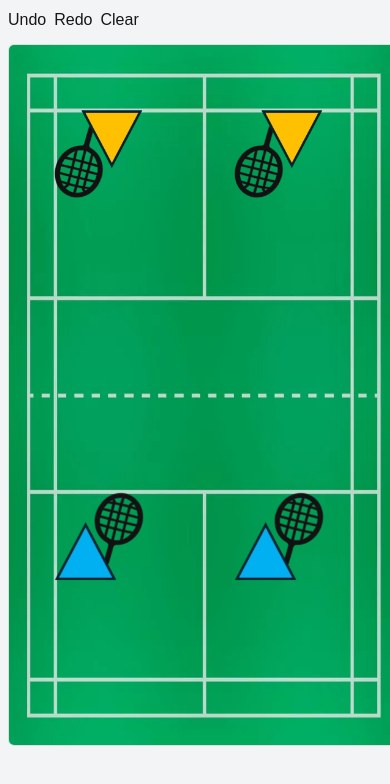
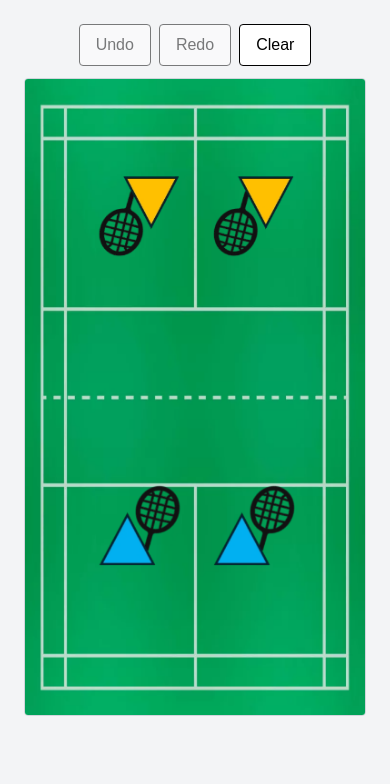
Before and after one commit to Misachu10032/badminton-debrief, a Next.js app: page / in a window 390 px wide. Shown: the top 784 px of the page. Built offline with nearby package versions, Linux system fonts and the light colour scheme.

Commit message:
mobile improvements

```diff
--- a/src/components/CanvasDraw/index.jsx
+++ b/src/components/CanvasDraw/index.jsx
@@ -1,10 +1,7 @@
 "use client";
 
 import { useEffect, useRef, useState, useCallback } from "react";
-import {
-  globalToLocal,
-  pointInSquareLocal,
-} from "./triangleUtils";
+import { globalToLocal, pointInSquareLocal } from "./triangleUtils";
 import useHistory from "./useHistory";
 
 export default function CanvasDraw({ strokeStyle = "#000", lineWidth = 2 }) {
@@ -32,22 +29,22 @@ export default function CanvasDraw({ strokeStyle = "#000", lineWidth = 2 }) {
   const initialShapes = [
     {
       id: "t1",
-      x: 0.25,
-      y: 0.18,
+      x: 0.35,
+      y: 0.25,
       size: 0.25,
       src: "/yellow.png",
       angle: Math.PI,
     },
     {
       id: "t2",
-      x: 0.75,
-      y: 0.18,
+      x: 0.7,
+      y: 0.25,
       size: 0.25,
       src: "/yellow.png",
       angle: Math.PI,
     },
-    { id: "t3", x: 0.25, y: 0.82, size: 0.25, src: "/blue.png", angle: 0 },
-    { id: "t4", x: 0.75, y: 0.82, size: 0.25, src: "/blue.png", angle: 0 },
+    { id: "t3", x: 0.35, y: 0.82, size: 0.25, src: "/blue.png", angle: 0 },
+    { id: "t4", x: 0.7, y: 0.82, size: 0.25, src: "/blue.png", angle: 0 },
   ];
 
   const [shapes, setShapes] = useState(
@@ -62,14 +59,35 @@ export default function CanvasDraw({ strokeStyle = "#000", lineWidth = 2 }) {
   // Responsive canvas
   useEffect(() => {
     const handleResize = () => {
-      const w = Math.min(window.innerWidth, 480);
-      const h = Math.min(window.innerHeight - 120, 700);
+      const isMobile = window.innerWidth <= 768;
+      const paddingRight = 16; // gap from right edge in px
+
+      let w, h;
+      if (isMobile) {
+        w = Math.min(window.innerWidth - paddingRight, 480);
+        h = Math.min(window.innerHeight - 30, 700);
+      } else {
+        w = Math.min(window.innerWidth, 480);
+        h = Math.min(window.innerHeight - 120, 700);
+      }
+
       setCanvasSize({ width: w, height: h });
+
+      // Rescale shapes proportionally
+      setShapes((prev) =>
+        prev.map((s) => ({
+          ...s,
+          x: (s.x / width) * w,
+          y: (s.y / height) * h,
+          size: (s.size / Math.min(width, height)) * Math.min(w, h),
+        }))
+      );
     };
+
     handleResize();
     window.addEventListener("resize", handleResize);
     return () => window.removeEventListener("resize", handleResize);
-  }, []);
+  }, [width, height]);
 
   // Load images and background
   useEffect(() => {
@@ -162,8 +180,8 @@ const hitTest = (px, py) => {
 
       // 1️⃣ Top-right quarter = rotation handle
       if (
-      lx >= 0 &&          // right half
-      ly <= 0 &&          // top half
+        lx >= 0 && // right half
+        ly <= 0 && // top half
         Math.abs(lx) <= s.size / 2 &&
         Math.abs(ly) <= s.size / 2
       ) {
@@ -179,7 +197,6 @@ const hitTest = (px, py) => {
     return null;
   };
 
-
   // Pointer handlers
   const pointerDown = (e) => {
     e.preventDefault();
@@ -193,7 +210,7 @@ const pointerDown = (e) => {
     const hit = hitTest(x, y);
 
     if (hit?.type === "rotate") {
-    console.log("rotating")
+      console.log("rotating");
       isRotating.current = true;
       rotateShapeIndex.current = hit.index;
       rotateStartAngle.current = shapes[hit.index].angle || 0;
@@ -202,13 +219,13 @@ const pointerDown = (e) => {
         x - shapes[hit.index].x
       );
     } else if (hit?.type === "body") {
-        console.log("aaaa")
+      console.log("aaaa");
       isDragging.current = true;
       dragShapeIndex.current = hit.index;
       const s = shapes[hit.index];
       dragOffset.current = [x - s.x, y - s.y];
     } else {
-            console.log("abbb")
+      console.log("abbb");
       isDrawing.current = true;
       lastPos.current = [x, y];
       const ctx = offscreenCtxRef.current;
@@ -217,7 +234,6 @@ const pointerDown = (e) => {
       history.saveSnapshot();
     }
   };
-
 
   const pointerMove = (e) => {
     if (!isDrawing.current && !isDragging.current && !isRotating.current)
@@ -285,27 +301,35 @@ const pointerDown = (e) => {
   }, [shapes]);
 
   return (
-    <div>
-      <div className="mb-3 flex gap-2">
-        <button onClick={undo} disabled={!history.canUndo()}>
+    <div className="p-4 max-w-full text-black">
+      <div className="mb-3 flex flex-wrap justify-center gap-2">
+        <button
+          onClick={undo}
+          disabled={!history.canUndo()}
+          className="px-4 py-2 border border-black rounded text-black bg-white disabled:opacity-50"
+        >
           Undo
         </button>
-        <button onClick={redo} disabled={!history.canRedo()}>
+        <button
+          onClick={redo}
+          disabled={!history.canRedo()}
+          className="px-4 py-2 border border-black rounded text-black bg-white disabled:opacity-50"
+        >
           Redo
         </button>
-        <button onClick={clearAll}>Clear</button>
+        <button
+          onClick={clearAll}
+          className="px-4 py-2 border border-black rounded text-black bg-white"
+        >
+          Clear
+        </button>
       </div>
+
       <canvas
         ref={canvasRef}
         width={width}
         height={height}
-        style={{
-          touchAction: "none",
-          background: "#fff",
-          borderRadius: 6,
-          display: "block",
-          border: "1px solid #ddd",
-        }}
+        className="block mx-auto max-w-full touch-none bg-white rounded border border-gray-300"
         onPointerDown={pointerDown}
         onPointerMove={pointerMove}
         onPointerUp={pointerUp}
```
Lines whose indentation alone changed are shown as unchanged.
